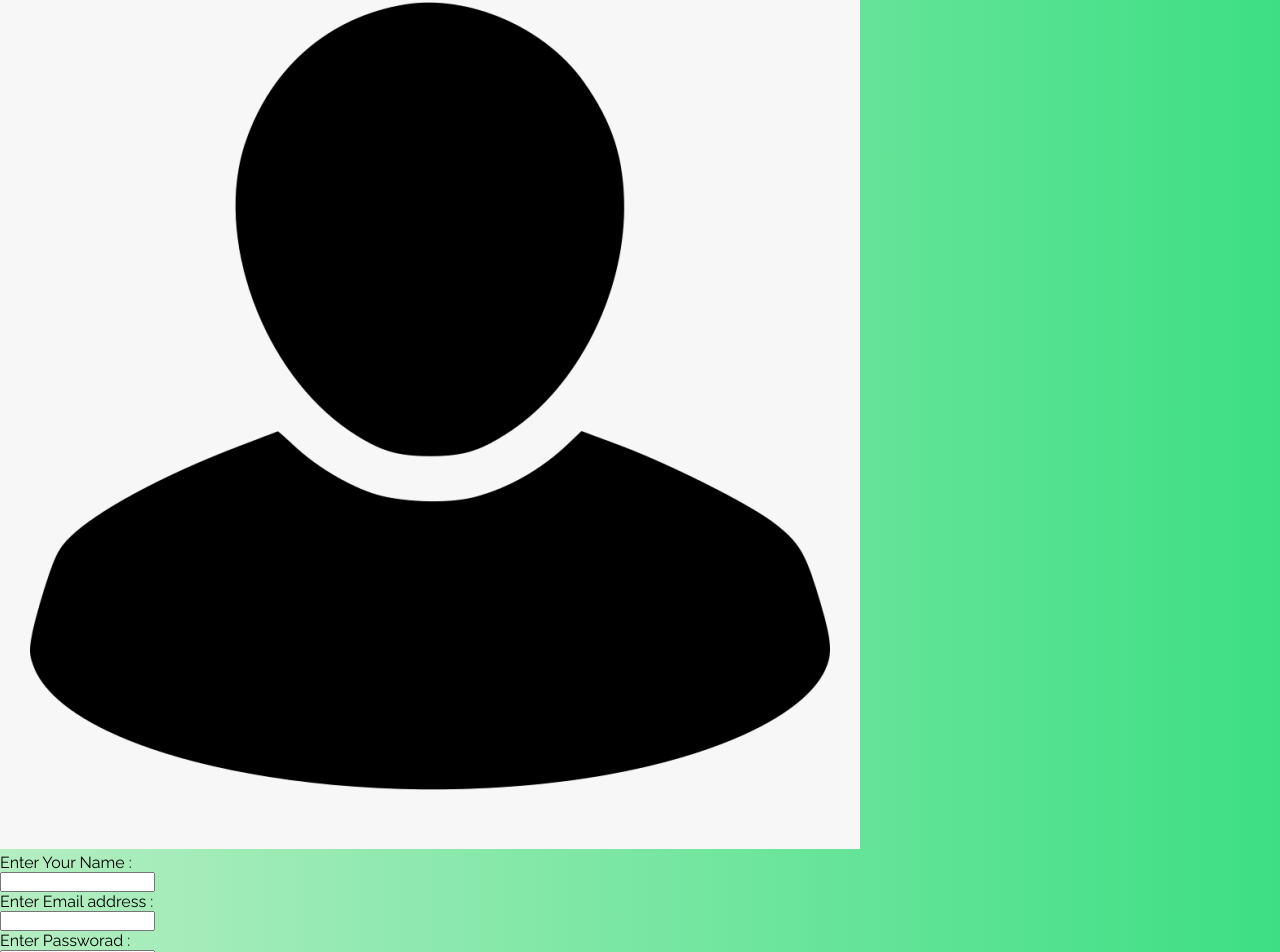
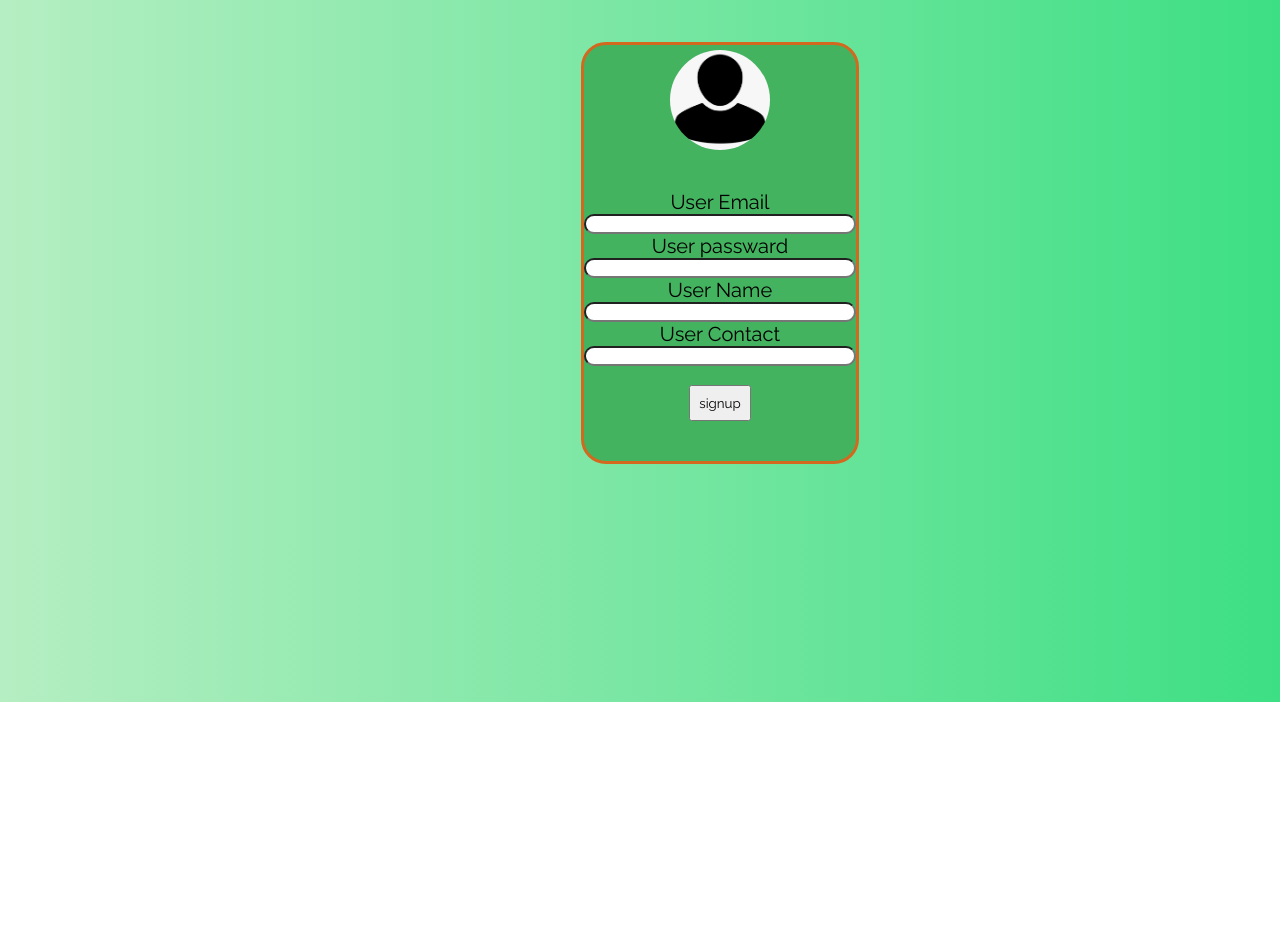
Before and after one commit to DMN-SANGEETH/Diagnosis_Of_Heart_Patients_Using_Deep_Neural_Network, a React (Create React App) app in the folder frontend/: page /signup in a window 1280 px wide. Shown: the part 98-1050 px from the top of the page. After the commit the page ends 800 px from the top, so only its background shows below. Built offline with nearby package versions, Linux system fonts and the light colour scheme.

Commit message:
edit final

```diff
--- a/frontend/src/components/Patientsreg.js
+++ b/frontend/src/components/Patientsreg.js
@@ -22,29 +22,28 @@ export default function App(){
 
   return (
     <div  id="main">
-      <div id="sub-main" className="w3-padding-64 w3-panel">
+      <div id="sub-main" >
 
 
         <div id="imag">
 
             <img src="./img/AAAA.png" alt= "profile" className="w3-image profile"  />
 
-       </div>
+        </div>
 
-      <div className="fields" id="fields">
-        <label>Enter Your Name :</label><br/>
-        <input  placeholder="First Name"/><br/>
-        <label>Enter Email address :</label><br/>
-        <input ref={ emailRef } placeholder="Email"/><br/>
-        <label>Enter Passworad :</label><br/>
-        <input ref={ passwardRef } type="password" placeholder="Passworad"/><br/>
-        <label>Gender :</label>
-        <select defaultValue="Select Gender">
-            <option defaultValue>Select Gender</option>
-            <option value="male">Male</option>
-            <option value="female">Female</option>
-        </select><br />
 
+        <div id="fields" >
+
+          <label id = "lble">User Email</label><br/>
+          <input ref={ emailRef } placeholder="Email"  /><br/>
+          <label id = "lble">User passward</label><br/>
+          <input ref={ passwardRef } type="passward" placeholder="Passwarad" /><br/>
+          <label id = "lble">User Name</label><br/>
+          <input placeholder="User name" /><br/>
+          <label id = "lble">User Contact</label><br/>
+          <input placeholder="Contact Number" />
+          <br/><br/>
+          <button disabled={loading} onClick={handlesignup}  >signup</button>
         </div>
 
 
--- a/frontend/src/styles/Pationentreg.css
+++ b/frontend/src/styles/Pationentreg.css
@@ -69,3 +69,67 @@ body {
 
   }
  */
+
+ #main{
+  text-align: center;
+  width: 30rem;
+  height: auto;
+  margin: 5rem 30rem 5rem 30rem;
+  justify-content: center;
+  display: flex;
+  /* padding: 90px 0px 90px 0px; */
+  /* background-color:rgba(148, 214, 171, 0.612); */
+ }
+
+ #sub-main{
+  border: 3px solid chocolate;
+  border-radius: 25px;
+  background-color: rgb(67, 179, 95);
+
+
+ }
+
+
+
+#imag{
+  padding-top: 5px;
+  justify-content: center;
+  display: grid;
+}
+
+/* #sub-imag{
+  background-color: rgb(63, 69, 66);
+  border-radius: 120px;
+  align-items: center;
+  display: grid;
+  height: 115px;
+  width: 115px;
+
+
+} */
+
+.profile{
+  height: 100px;
+  width: 100px;
+  border-radius: 130px;
+}
+
+#fields{
+  margin: 40px 0px;
+  /* display: grid; */
+  /* align-items:left; */
+}
+
+#lble{
+  font-size: 20px;
+
+}
+
+#fields > input{
+  width: 17rem;
+  border-radius: 25px;
+}
+
+button{
+  padding: 8px;
+}
```
